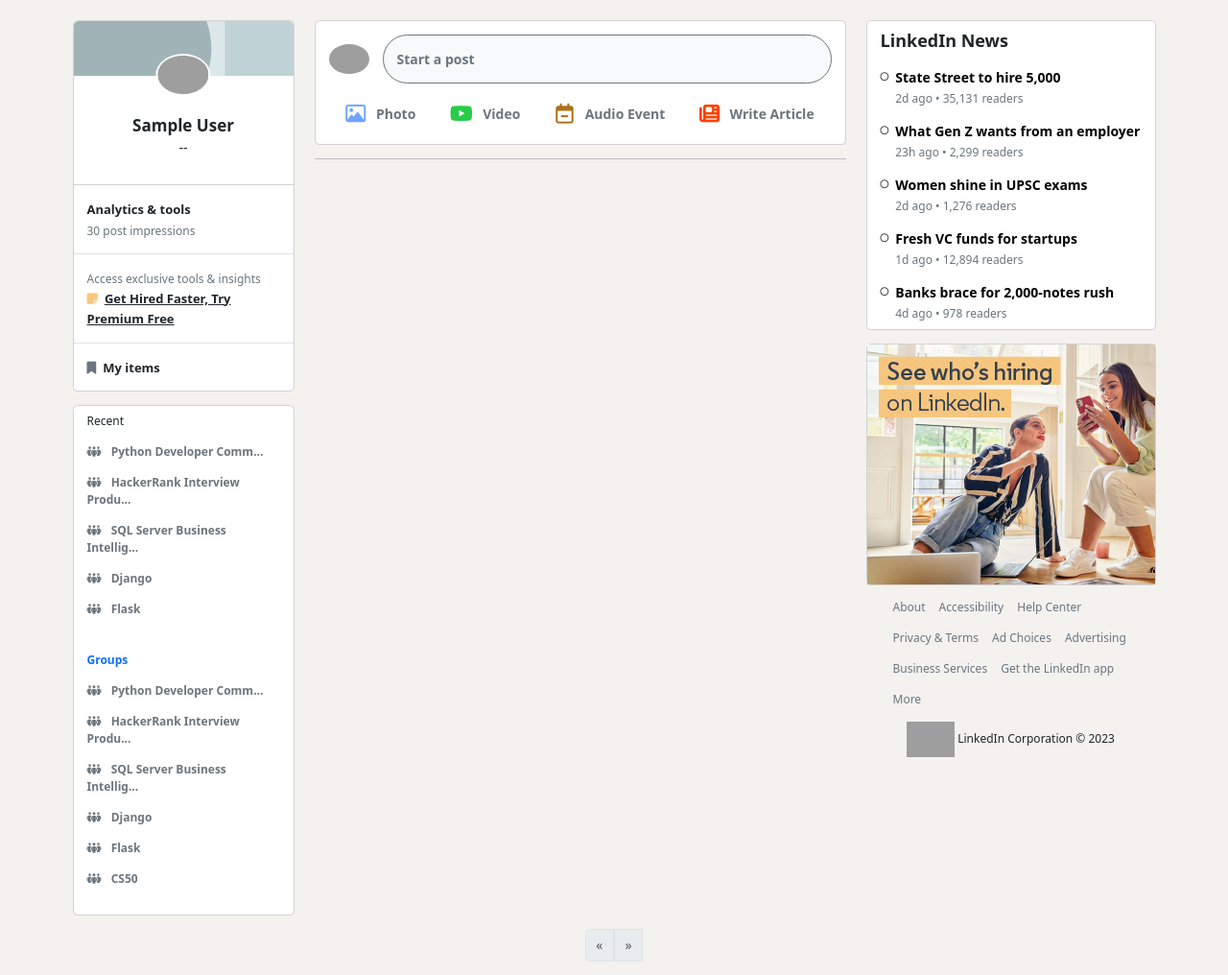
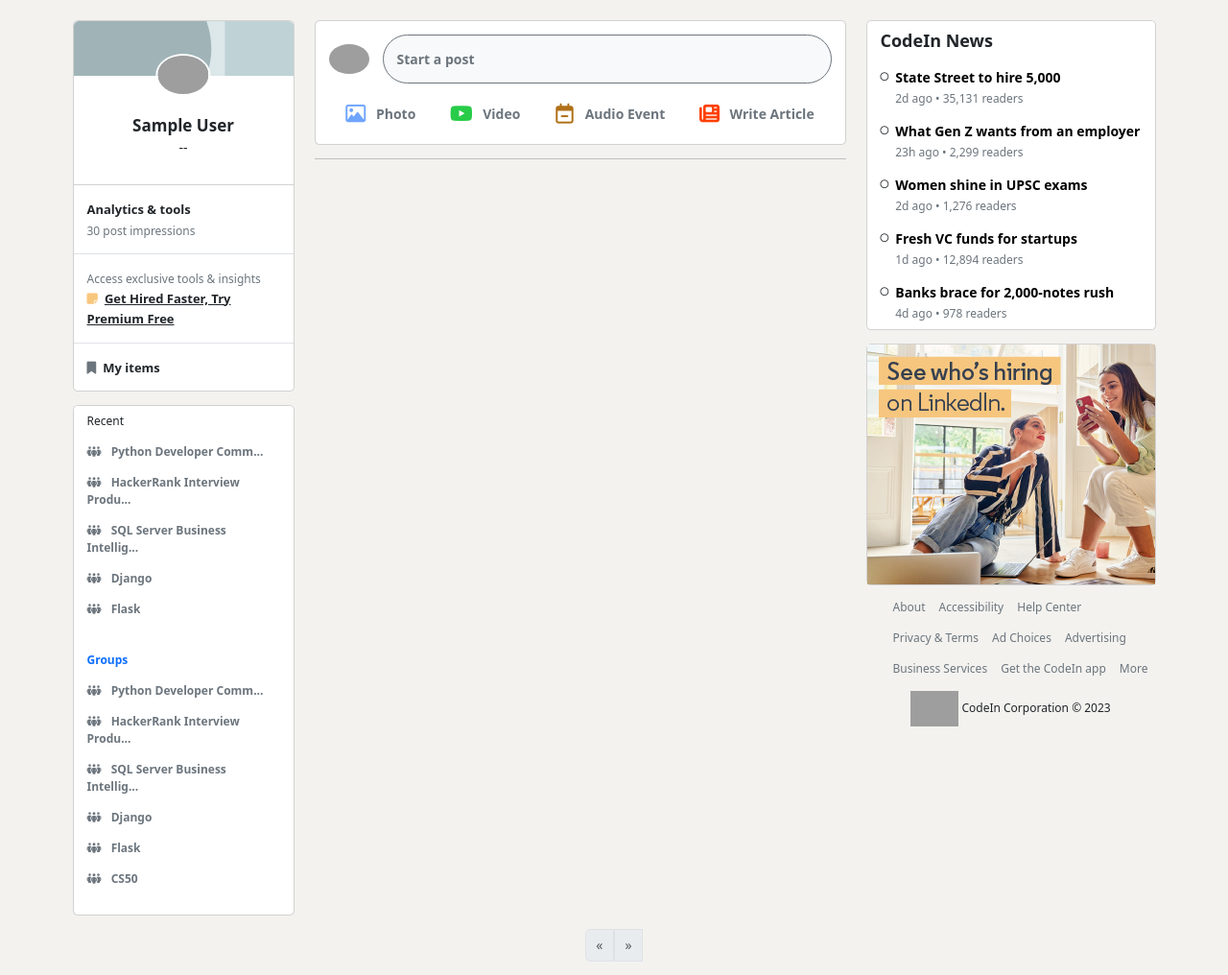
Before and after one commit to Kamalkoranga/CodeIn, a Flask app: page /feed in a window 1280 px wide. Shown: the part 57-1073 px from the top of the page at 96% size. Run offline with Flask 3, Linux system fonts and the light colour scheme; the visitor is signed in with stand-in values (Sample User, id 1); data that the repository does not hold is empty; some libraries are stand-ins or nearby versions; grey boxes are pictures that could not be loaded.

Commit message:
some changes

```diff
--- a/app/templates/auth/login.html
+++ b/app/templates/auth/login.html
@@ -1,7 +1,7 @@
 {% extends 'base.html' %}
 {% import 'bootstrap/wtf.html' as wtf %}
 
-{% block title %}LinkedIn: Log In or Sign Up{% endblock title %}
+{% block title %}CodeIn: Log In or Sign Up{% endblock title %}
 
 {% block style %}
 <style>
@@ -81,7 +81,7 @@
     <div class="col-5 login-left px-5">
         <h1 class="mb-5">Welcome to your professional community</h1>
         {{ wtf.quick_form(form) }}
-        <a href="{{url_for('auth.register')}}" class="btn btn-outline-dark fw-bold">New to LinkedIn? Join now</a>
+        <a href="{{url_for('auth.register')}}" class="btn btn-outline-dark fw-bold">New to CodeIn? Join now</a>
     </div>
 
     <div class="col-7 login-right px-5 d-flex justify-content-center align-items-center">
--- a/app/templates/auth/signup.html
+++ b/app/templates/auth/signup.html
@@ -1,7 +1,7 @@
 {% extends 'base.html' %}
 {% import 'bootstrap/wtf.html' as wtf %}
 
-{% block title %}Sign Up | LinkedIn{% endblock title %}
+{% block title %}Sign Up | CodeIn{% endblock title %}
 
 {% block style %}
 <style>
@@ -58,7 +58,7 @@
     <div class="signup-left px-5">
         <h2 class="mb-3">Make the most of your professional life</h2>
         {{ wtf.quick_form(form) }}
-        <p class="text-center mt-4">Already on LinkedIn? <a href="{{url_for('auth.login')}}" class="fw-bold"> Sign in</a></p>
+        <p class="text-center mt-4">Already on CodeIn? <a href="{{url_for('auth.login')}}" class="fw-bold"> Sign in</a></p>
     </div>
 </div>
 {% endblock content %}
--- a/app/templates/index.html
+++ b/app/templates/index.html
@@ -464,7 +464,7 @@
     <div class="col-xl-3 col-lg-4 third-column flex-fill">
         <div class="card">
             <div class="card-header news-header">
-                LinkedIn News
+                CodeIn News
             </div>
             <ul class="news-list list-group list-group-flush">
                 <a href="#" class="py-2 list-group-item list-group-item-action d-flex gap-2">
@@ -520,12 +520,12 @@
                     <li><a class="link-secondary" href="">Ad Choices</a></li>
                     <li><a class="link-secondary" href="">Advertising</a></li>
                     <li><a class="link-secondary" href="">Business Services</a></li>
-                    <li><a class="link-secondary" href="">Get the LinkedIn app</a></li>
+                    <li><a class="link-secondary" href="">Get the CodeIn app</a></li>
                     <li><a class="link-secondary" href="">More</a></li>
                 </ul>
                 <div class="mb-5">
                     <p class="text-center">
-                        <img src="https://logos-world.net/wp-content/uploads/2020/05/Linkedin-Logo.png" alt="" width="50px"> LinkedIn Corporation © 2023
+                        <img src="https://logos-world.net/wp-content/uploads/2020/05/Linkedin-Logo.png" alt="" width="50px"> CodeIn Corporation © 2023
                     </p>
                 </div>
             </footer>
--- a/app/templates/user.html
+++ b/app/templates/user.html
@@ -164,7 +164,7 @@
                 <a href="#" class="text-secondary text-decoration-none" target="_blank">
                     Add profile in another language
                 </a>
-                <i class="fa-solid fa-circle-question text-secondary fa-lg" data-bs-toggle="tooltip" data-bs-custom-class="custom-tooltip" data-bs-title="Creating a profile in another language makes it easier for local business contacts and recruiters to find you on LinkedIn." data-bs-placement="bottom"></i>
+                <i class="fa-solid fa-circle-question text-secondary fa-lg" data-bs-toggle="tooltip" data-bs-custom-class="custom-tooltip" data-bs-title="Creating a profile in another language makes it easier for local business contacts and recruiters to find you on CodeIn." data-bs-placement="bottom"></i>
             </div>
         </ul>
         {% endif %}
```
